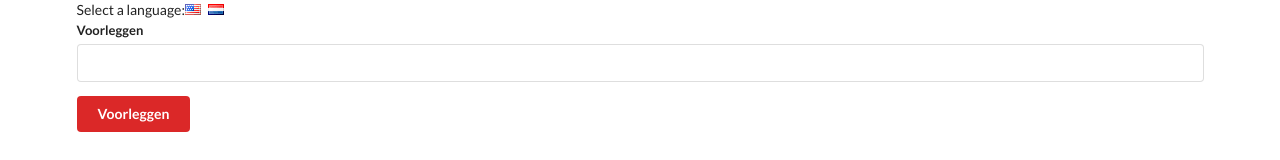
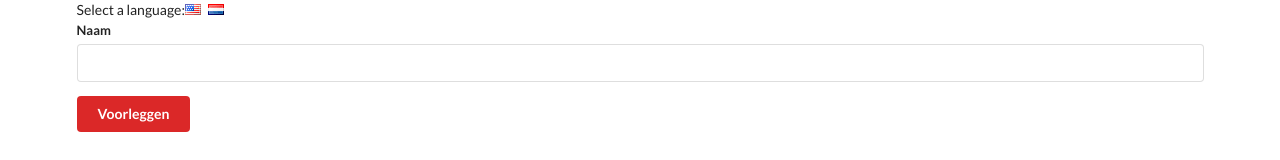
Before and after one commit to IulianStave/languageSwitch, a React (Create React App) app: page / in a window 1280 px wide. Shown: the top 160 px of the page. Built offline with nearby package versions, Linux system fonts and the light colour scheme.

Commit message:
Refactor Field and Button following context object structure

```diff
--- a/src/components/Button.js
+++ b/src/components/Button.js
@@ -3,16 +3,17 @@
 import ColorContext from "../contexts/ColorContext";
 
 class Button extends React.Component {
-  // static contextType = LanguageContext;
-  renderSubmit(value) {
-    return value === "english" ? "Submit" : "Voorleggen";
+  static contextType = LanguageContext;
+  renderSubmit(language) {
+    return language === "english" ? "Submit" : "Voorleggen";
   }
 
   renderButton(color) {
     return (
       <button className={`ui button ${color}`}>
         <LanguageContext.Consumer>
-          {(value) => this.renderSubmit(value)}
+          {/* {(value) => this.renderSubmit(value)} */}
+          {({ language }) => this.renderSubmit(language)}
         </LanguageContext.Consumer>
       </button>
     );
--- a/src/components/Field.js
+++ b/src/components/Field.js
@@ -1,18 +1,17 @@
-import React from 'react';
-import LanguageContext from '../contexts/LanguageContext';
-
+import React from "react";
+import LanguageContext from "../contexts/LanguageContext";
 
 class Field extends React.Component {
   //link the class Field to context object LanguageContext
   static contextType = LanguageContext;
   render() {
-    const text = this.context === 'english' ? 'Submit' : 'Voorleggen';
+    const text = this.context.language === "english" ? "Name" : "Naam";
     return (
       <div className="ui field">
         <label>{text}</label>
-        <input/>
+        <input />
       </div>
-    )
+    );
   }
 }
 
--- a/src/components/LanguageSelector.js
+++ b/src/components/LanguageSelector.js
@@ -4,7 +4,6 @@
 class LanguageSelector extends React.Component {
   static contextType = LanguageContext;
   render() {
-    console.log(this.context)
     return (
       <div>
         Select a language:
```
